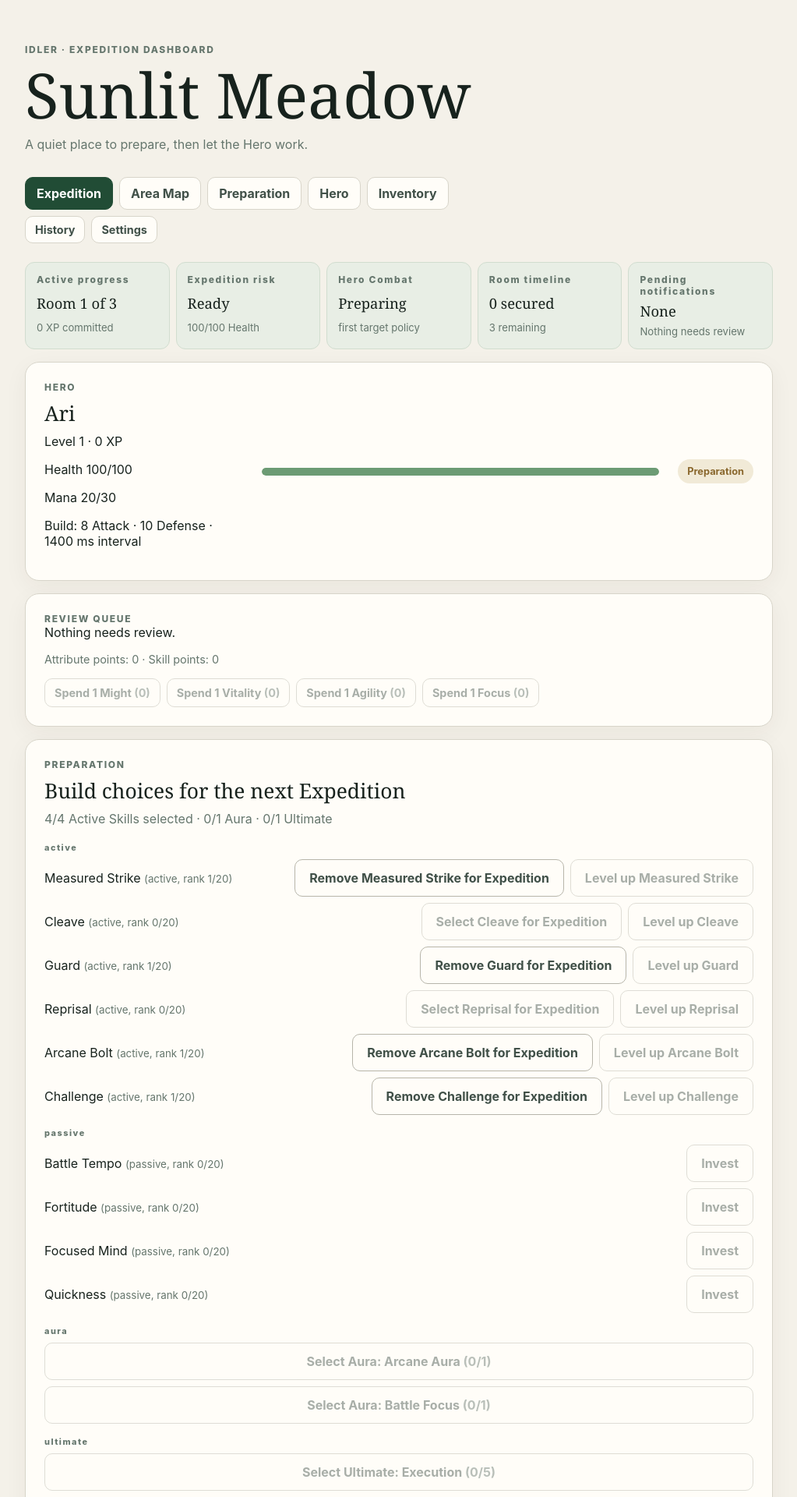
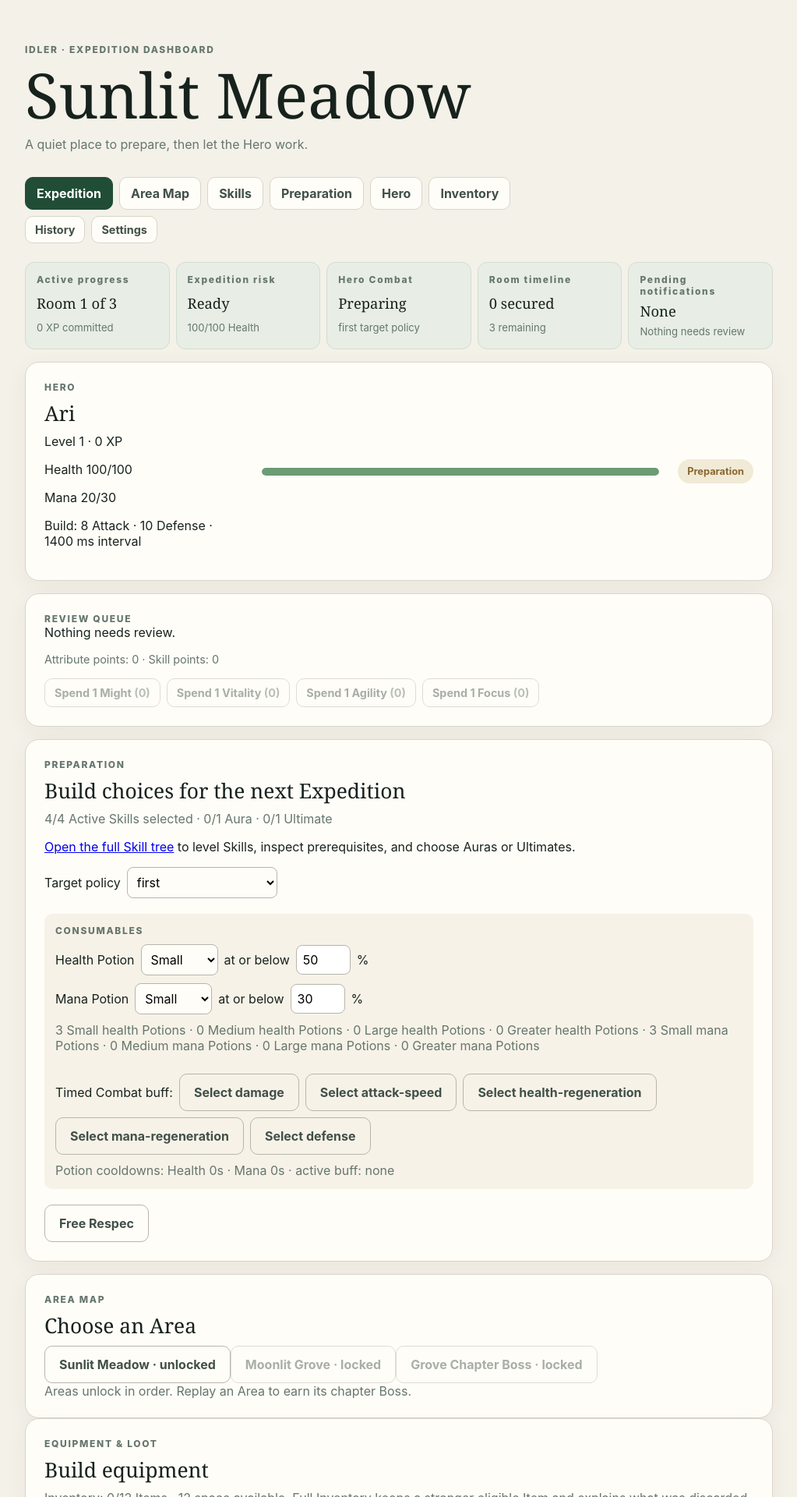
Before and after one commit to wtvar/idler, a React (Vite) app: page / in a window 1280 px wide. Shown: the top 1920 px of the page at 78% size, without its empty margins (128-1151 px from the left). Built offline with nearby package versions, Linux system fonts and the light colour scheme.

Commit message:
Add readable Skill tree view

```diff
--- a/src/App.tsx
+++ b/src/App.tsx
@@ -1,7 +1,7 @@
 import { useEffect, useRef, useState } from 'react';
 import { availableInventorySpace, compareItem, createGame, dispatch, getAreaMap, inventoryCapacity, isSkillEligible, itemStats } from './simulation/simulation';
 import { browserSavePersistence, SaveError, SaveStore, serializeSave } from './simulation/save';
-import type { Command, EquipmentPosition, GameState, Item, SkillDefinition, SkillKind, TargetPolicy } from './simulation/types';
+import type { Command, EquipmentPosition, GameState, Item, SkillDefinition, TargetPolicy } from './simulation/types';
 import './styles.css';
 
 function formatEventTime(timestampMilliseconds: number): string {
@@ -20,6 +20,7 @@ export function App() {
   const [inspectedItemId, setInspectedItemId] = useState<string | null>(null);
   const [saveText, setSaveText] = useState('');
   const [saveMessage, setSaveMessage] = useState('');
+  const [page, setPage] = useState<'expedition' | 'skills'>('expedition');
   const send = (command: Command) => setGame((current) => dispatch(current, command));
   const simulateFiveMinutes = () => setGame((current) => {
     const started = current.status === 'preparation' ? dispatch(current, { type: 'START_EXPEDITION' }) : current;
@@ -58,15 +59,23 @@ export function App() {
   const progress = game.roomType === 'complete' ? game.roomCount : game.roomIndex;
   const expeditionRisk = game.status === 'recovery' ? 'Recovery' : game.status === 'active' && game.hero.health / game.hero.maxHealth < .35 ? 'High' : game.status === 'active' ? 'Watching' : 'Ready';
   const heroCombatState = game.status === 'active' && game.roomType === 'combat' ? 'In Combat' : game.status === 'recovery' ? 'Recovering' : 'Preparing';
-  const skillGroups: SkillKind[] = ['active', 'passive', 'aura', 'ultimate', 'mastery'];
+  const skillTrees = ['physical', 'tank', 'magic', 'general'] as const;
   const skillButton = (skill: SkillDefinition) => {
     const rank = game.progression.skillRanks[skill.id] ?? 0;
     const eligible = isSkillEligible(game.progression, skill);
     const selected = game.progression.preparation.activeSkillIds.includes(skill.id) || game.progression.preparation.auraId === skill.id || game.progression.preparation.ultimateId === skill.id;
-    if (skill.kind === 'active') return <div className="skill-row" key={skill.id}><span>{skill.name} <small>(active, rank {rank}/{skill.maxRank})</small></span><div className="skill-actions"><button className="secondary" onClick={() => send({ type: 'TOGGLE_ACTIVE_SKILL', skillId: skill.id })} disabled={game.status !== 'preparation' || !eligible || rank === 0 || (!selected && game.progression.preparation.activeSkillIds.length >= 4)}>{selected ? 'Remove' : 'Select'} {skill.name} for Expedition</button><button className="secondary" onClick={() => send({ type: 'INVEST_SKILL', skillId: skill.id })} disabled={game.status !== 'preparation' || !eligible || game.progression.skillPoints === 0 || rank >= skill.maxRank}>Level up {skill.name}</button></div></div>;
-    if (skill.kind === 'aura') return <button className="secondary" key={skill.id} onClick={() => send({ type: 'SELECT_AURA', skillId: selected ? null : skill.id })} disabled={game.status !== 'preparation' || !eligible || rank === 0}>{game.progression.preparation.auraId === skill.id ? 'Remove' : 'Select'} Aura: {skill.name} <span>({rank}/{skill.maxRank})</span></button>;
-    if (skill.kind === 'ultimate') return <button className="secondary" key={skill.id} onClick={() => send({ type: 'SELECT_ULTIMATE', skillId: selected ? null : skill.id })} disabled={game.status !== 'preparation' || !eligible || rank === 0}>{game.progression.preparation.ultimateId === skill.id ? 'Remove' : 'Select'} Ultimate: {skill.name} <span>({rank}/{skill.maxRank})</span></button>;
-    return <div className="skill-row" key={skill.id}><span>{skill.name} <small>({skill.kind}, rank {rank}/{skill.maxRank})</small></span>{rank < skill.maxRank && <button className="secondary" onClick={() => send({ type: 'INVEST_SKILL', skillId: skill.id })} disabled={game.status !== 'preparation' || !eligible || game.progression.skillPoints === 0}>Invest</button>}</div>;
+    const prerequisiteNames = skill.prerequisites.map((id) => game.skills.find((candidate) => candidate.id === id)?.name ?? id);
+    return <article className={`skill-node ${eligible ? '' : 'skill-node-locked'}`} key={skill.id}>
+      <div className="skill-node-heading"><div><h3>{skill.name}</h3><span className="skill-kind">{skill.kind} · rank {rank}/{skill.maxRank}</span></div><span className="skill-level">Level {skill.unlockLevel}+</span></div>
+      <p>{skill.description}</p>
+      <p className="skill-requirements">{prerequisiteNames.length > 0 ? `Requires: ${prerequisiteNames.join(', ')}` : 'Starting Skill'}{!eligible && game.progression.level < skill.unlockLevel ? ` · Unlocks at Hero level ${skill.unlockLevel}` : ''}</p>
+      <div className="skill-actions">
+        {skill.kind === 'active' && <button className="secondary" onClick={() => send({ type: 'TOGGLE_ACTIVE_SKILL', skillId: skill.id })} disabled={game.status !== 'preparation' || !eligible || rank === 0 || (!selected && game.progression.preparation.activeSkillIds.length >= 4)}>{selected ? 'Remove' : 'Select'} {skill.name} for Expedition</button>}
+        {skill.kind === 'aura' && <button className="secondary" onClick={() => send({ type: 'SELECT_AURA', skillId: selected ? null : skill.id })} disabled={game.status !== 'preparation' || !eligible || rank === 0}>{selected ? 'Remove' : 'Select'} Aura: {skill.name}</button>}
+        {skill.kind === 'ultimate' && <button className="secondary" onClick={() => send({ type: 'SELECT_ULTIMATE', skillId: selected ? null : skill.id })} disabled={game.status !== 'preparation' || !eligible || rank === 0}>{selected ? 'Remove' : 'Select'} Ultimate: {skill.name}</button>}
+        {rank < skill.maxRank && <button className="secondary" onClick={() => send({ type: 'INVEST_SKILL', skillId: skill.id })} disabled={game.status !== 'preparation' || !eligible || game.progression.skillPoints === 0}>Level up {skill.name}</button>}
+      </div>
+    </article>;
   };
   const policies: TargetPolicy[] = ['first', 'last', 'lowest-health', 'highest-health', 'boss-champion-first'];
   const inspectedItem = game.inventory.find((item) => item.id === inspectedItemId) ?? game.inventory[0];
@@ -77,14 +86,15 @@ export function App() {
     return difference === 0 ? null : `${stat} ${difference > 0 ? '+' : ''}${difference}`;
   }).filter((value): value is string => value !== null).join(' · ') || 'no change';
   const equipButton = (item: Item, equipmentSlot?: EquipmentPosition) => <button className="secondary" onClick={() => send({ type: 'EQUIP_ITEM', itemId: item.id, equipmentSlot })} disabled={game.status !== 'preparation'}>{item.slot === 'ring' ? `Equip ${equipmentSlot ?? 'ring'}` : 'Equip'}</button>;
-  return <main className="shell">
+  return <main className={`shell ${page === 'skills' ? 'skills-route' : 'expedition-route'}`}>
     <header><p className="eyebrow">IDLER · EXPEDITION DASHBOARD</p><h1>{game.areaName}</h1><p className="muted">A quiet place to prepare, then let the Hero work.</p></header>
     <nav className="destination-nav" aria-label="Primary navigation">
-      <a className="active" href="#expedition">Expedition</a>
-      <a href="#area-map">Area Map</a>
-      <a href="#preparation">Preparation</a>
-      <a href="#hero">Hero</a>
-      <a href="#inventory">Inventory</a>
+      <a className={page === 'expedition' ? 'active' : ''} href="#expedition" onClick={() => setPage('expedition')}>Expedition</a>
+      <a href="#area-map" onClick={() => setPage('expedition')}>Area Map</a>
+      <a className={page === 'skills' ? 'active' : ''} href="#skills" onClick={() => setPage('skills')}>Skills</a>
+      <a href="#preparation" onClick={() => setPage('expedition')}>Preparation</a>
+      <a href="#hero" onClick={() => setPage('expedition')}>Hero</a>
+      <a href="#inventory" onClick={() => setPage('expedition')}>Inventory</a>
     </nav>
     <nav className="destination-nav secondary-nav" aria-label="Secondary navigation">
       <a href="#history">History</a>
@@ -110,11 +120,18 @@ export function App() {
         {(['might', 'vitality', 'agility', 'focus'] as const).map((attribute) => <button key={attribute} className="secondary" onClick={() => send({ type: 'SPEND_ATTRIBUTE', attribute })} disabled={game.status !== 'preparation' || game.progression.attributePoints === 0}>Spend 1 {attribute[0].toUpperCase() + attribute.slice(1)} <span>({game.progression.attributes[attribute]})</span></button>)}
       </div>
     </section>
+    <section className="panel skills-page" id="skills" aria-label="Skills">
+      <span className="label">SKILL TREE</span>
+      <h2>Build your Skills</h2>
+      <p className="muted">Spend Skill points to unlock nodes. Each node shows its prerequisite path and effect. Auras and Ultimates must be ranked here before they can be selected for an Expedition.</p>
+      <p className="points">Skill points available: {game.progression.skillPoints} · Hero level: {game.progression.level}</p>
+      <div className="skill-tree-grid">{skillTrees.map((tree) => <section className="skill-tree" key={tree} aria-label={`${tree} Skill tree`}><span className="label">{tree} tree</span>{game.skills.filter((skill) => skill.tree === tree).map(skillButton)}</section>)}</div>
+    </section>
     <section className="panel preparation" id="preparation" aria-label="Preparation">
       <span className="label">PREPARATION</span>
       <h2>Build choices for the next Expedition</h2>
       <p className="muted">{game.status === 'active' ? 'Build changes are locked during the active Expedition.' : `${game.progression.preparation.activeSkillIds.length}/4 Active Skills selected · ${game.progression.preparation.auraId ? '1' : '0'}/1 Aura · ${game.progression.preparation.ultimateId ? '1' : '0'}/1 Ultimate`}</p>
-      <div className="skill-controls">{skillGroups.map((kind) => <div key={kind}><span className="label">{kind}</span>{game.skills.filter((skill) => skill.kind === kind).map(skillButton)}</div>)}</div>
+      <p><a href="#skills" onClick={() => setPage('skills')}>Open the full Skill tree</a> to level Skills, inspect prerequisites, and choose Auras or Ultimates.</p>
       <label className="target-policy">Target policy <select aria-label="Target policy" value={game.progression.preparation.targetPolicy} onChange={(event) => send({ type: 'SET_TARGET_POLICY', policy: event.target.value as TargetPolicy })} disabled={game.status !== 'preparation'}>{policies.map((policy) => <option key={policy} value={policy}>{policy}</option>)}</select></label>
       <div className="consumable-controls" aria-label="Consumable preparation">
         <span className="label">CONSUMABLES</span>
```
Also changed, not shown: src/styles.css (+16 -1 lines), 2 other files (tests, documents, lock files or other folders).
